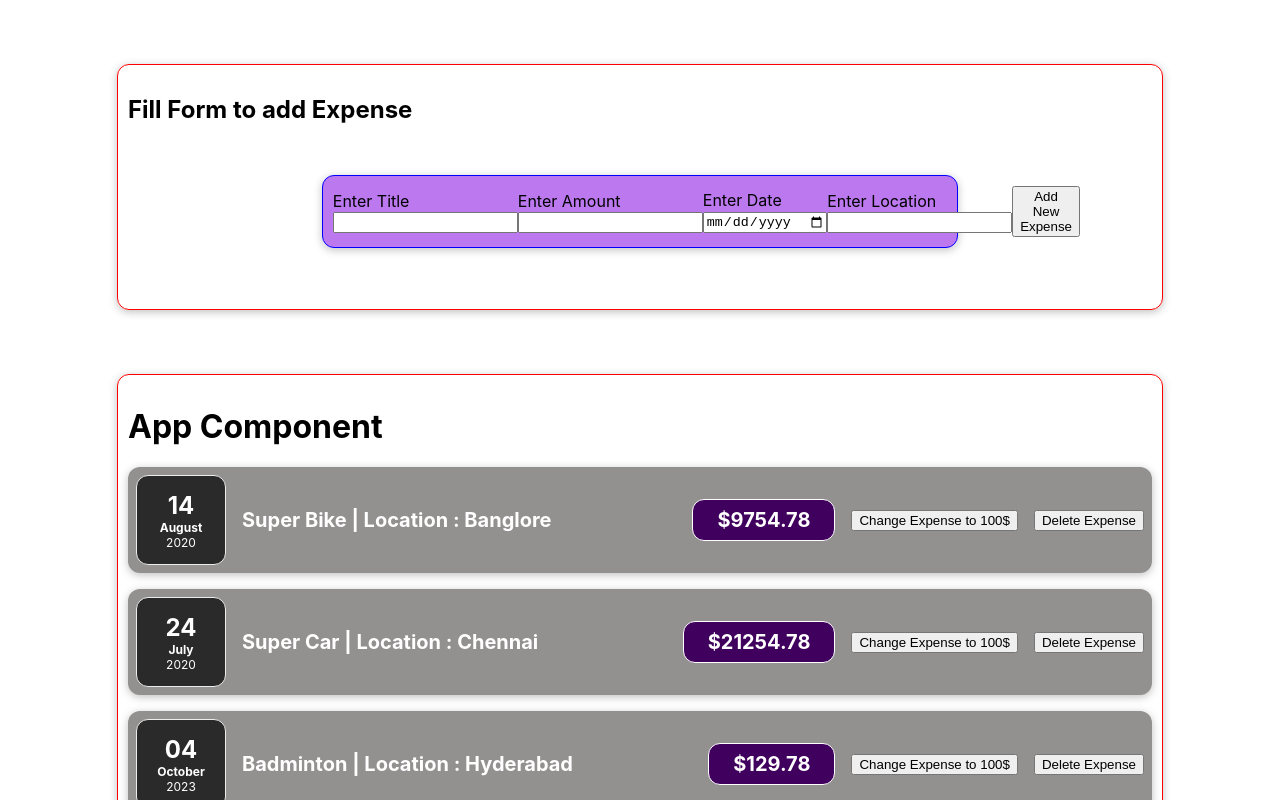
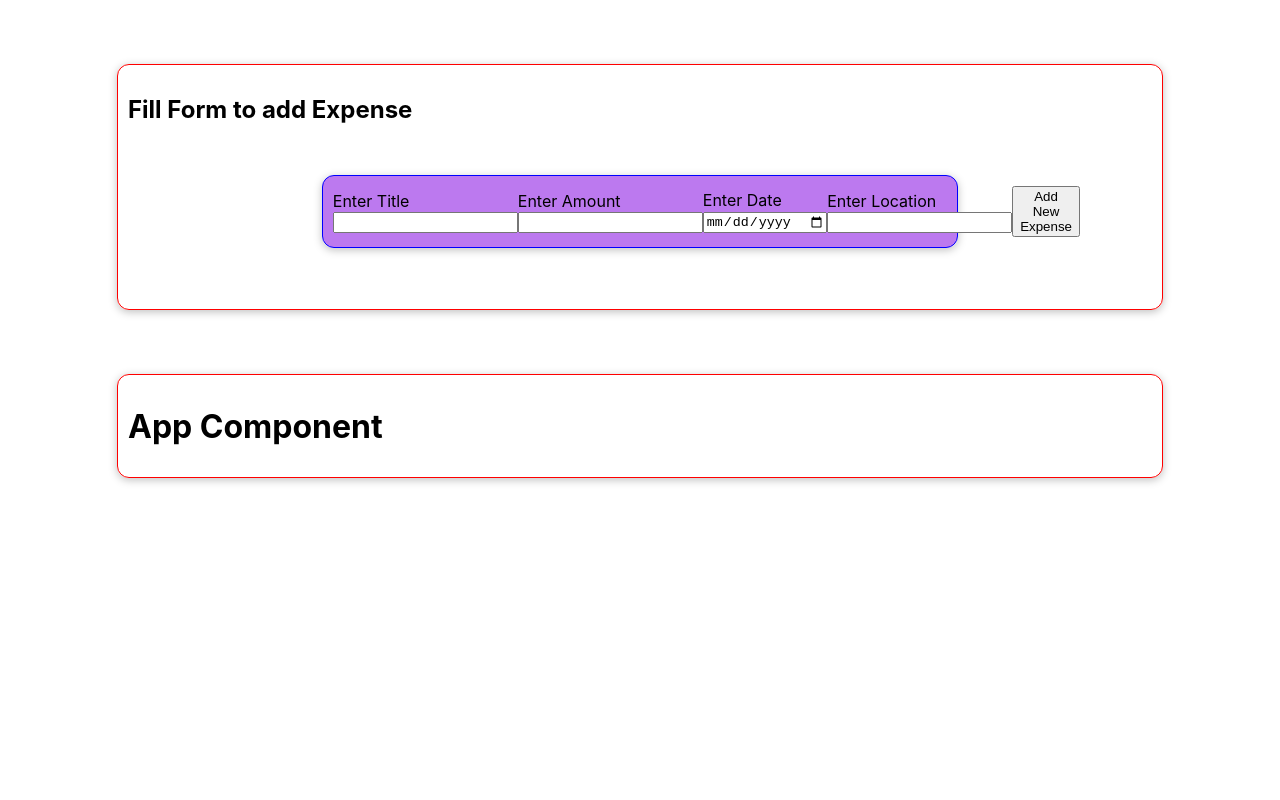
Before and after one commit to Lakshya000007/React_Expense_Tracker_Project, a React (Create React App) app: page / in a window 1280 px wide. Shown: the top 800 px of the page. Built offline with nearby package versions, Linux system fonts and the light colour scheme.

Commit message:
Lifting the State Up

```diff
--- a/src/App.js
+++ b/src/App.js
@@ -1,52 +1,23 @@
 //import "./App.css";
+import { useState } from "react";
 import ExpenseForm from "./components/AddExpense/ExpenseForm";
 import ExpenseItem from "./components/Expenses/ExpenseItem";
 import Card from "./components/UI/Card";
 
 function App() {
-  const expenses = [
-    {
-      id: "e1",
-      title: "Super Bike",
-      amount: 9754.78,
-      date: new Date(2020, 7, 14),
-      locationOfExpenditure: "Banglore",
-    },
-    {
-      id: "e2",
-      title: "Super Car",
-      amount: 21254.78,
-      date: new Date(2020, 6, 24),
-      locationOfExpenditure: "Chennai",
-    },
-    {
-      id: "e3",
-      title: "Badminton",
-      amount: 129.78,
-      date: new Date(2023, 9, 4),
-      locationOfExpenditure: "Hyderabad",
-    },
-    {
-      id: "e4",
-      title: "Shoes",
-      amount: 98.78,
-      date: new Date(2023, 4, 21),
-      locationOfExpenditure: "Pune",
-    },
-    {
-      id: "e5",
-      title: "New Home",
-      amount: 242754.78,
-      date: new Date(2023, 6, 7),
-      locationOfExpenditure: "Manali",
-    },
-  ];
+  const [expenses, setExpense] = useState([]);
+
+  const addExpenseHandler = (newExpense) => {
+    setExpense([...expenses, newExpense]);
+  };
+
+  console.log(expenses);
 
   return (
     <>
       <Card>
         <h2>Fill Form to add Expense</h2>
-        <ExpenseForm />
+        <ExpenseForm addExpenseHandler={addExpenseHandler} />
       </Card>
 
       <Card>
@@ -57,7 +28,7 @@ function App() {
               title={expense.title}
               amount={expense.amount}
               date={expense.date}
-              location={expense.locationOfExpenditure}
+              location={expense.location}
             />
           );
         })}
--- a/src/components/AddExpense/ExpenseForm.js
+++ b/src/components/AddExpense/ExpenseForm.js
@@ -1,7 +1,7 @@
 import { useState } from "react";
 import "./ExpenseForm.css";
 
-const ExpenseForm = () => {
+const ExpenseForm = ({ addExpenseHandler }) => {
   // const [enteredTitle, setEnteredTitle] = useState("");
   // const [enteredAmount, setEnteredAmount] = useState("");
   // const [enteredLocation, setEnteredLocation] = useState("");
@@ -39,15 +39,50 @@ const ExpenseForm = () => {
   };
 
   const handleSubmit = (event) => {
-    event.preventDefault();
     const expenseData = {
       title: formDetails.enteredTitle,
       amount: formDetails.enteredAmount,
       date: new Date(formDetails.enteredDate),
       location: formDetails.enteredLocation,
+      id: Math.random().toString(),
     };
 
+    if (
+      expenseData.title.trim() !== "" &&
+      expenseData.amount.trim() !== "" &&
+      expenseData.date.toString().trim() !== {} &&
+      expenseData.location.trim() !== ""
+    ) {
+      addExpenseHandler(expenseData);
+      setFormDetails({
+        enteredTitle: "",
+        enteredAmount: "",
+        enteredLocation: "",
+        enteredDate: "",
+      });
+    }
+
     console.log(expenseData);
+    event.preventDefault();
+  };
+
+  const handleClick = (event) => {
+    const expenseData = {
+      title: formDetails.enteredTitle,
+      amount: formDetails.enteredAmount,
+      date: new Date(formDetails.enteredDate),
+      location: formDetails.enteredLocation,
+      id: Math.random().toString(),
+    };
+
+    if (
+      expenseData.title.trim() === "" ||
+      expenseData.amount.trim() === "" ||
+      expenseData.date.toString().trim() === {} ||
+      expenseData.location.trim() === ""
+    ) {
+      event.preventDefault();
+    }
   };
 
   return (
@@ -55,21 +90,41 @@ const ExpenseForm = () => {
       <form action="" className="form" onSubmit={handleSubmit}>
         <div className="col">
           <label htmlFor="title">Enter Title</label>
-          <input type="text" id="title" onChange={handleTitle} />
+          <input
+            type="text"
+            id="title"
+            value={formDetails.enteredTitle}
+            onChange={handleTitle}
+          />
         </div>
         <div className="col">
           <label htmlFor="amount">Enter Amount</label>
-          <input type="number" onChange={handleAmount} />
+          <input
+            type="number"
+            onChange={handleAmount}
+            value={formDetails.enteredAmount}
+          />
         </div>
         <div className="col">
           <label htmlFor="date">Enter Date</label>
-          <input type="date" id="date" onChange={handleDate} />
+          <input
+            type="date"
+            id="date"
+            onChange={handleDate}
+            value={formDetails.enteredDate}
+            required
+          />
         </div>
         <div className="col">
           <label htmlFor="location">Enter Location</label>
-          <input type="location" id="location" onChange={handleLocation} />
+          <input
+            type="location"
+            id="location"
+            onChange={handleLocation}
+            value={formDetails.enteredLocation}
+          />
         </div>
-        <button className="col" type="submit">
+        <button className="col" type="submit" onClick={handleClick}>
           Add New Expense
         </button>
       </form>
```
